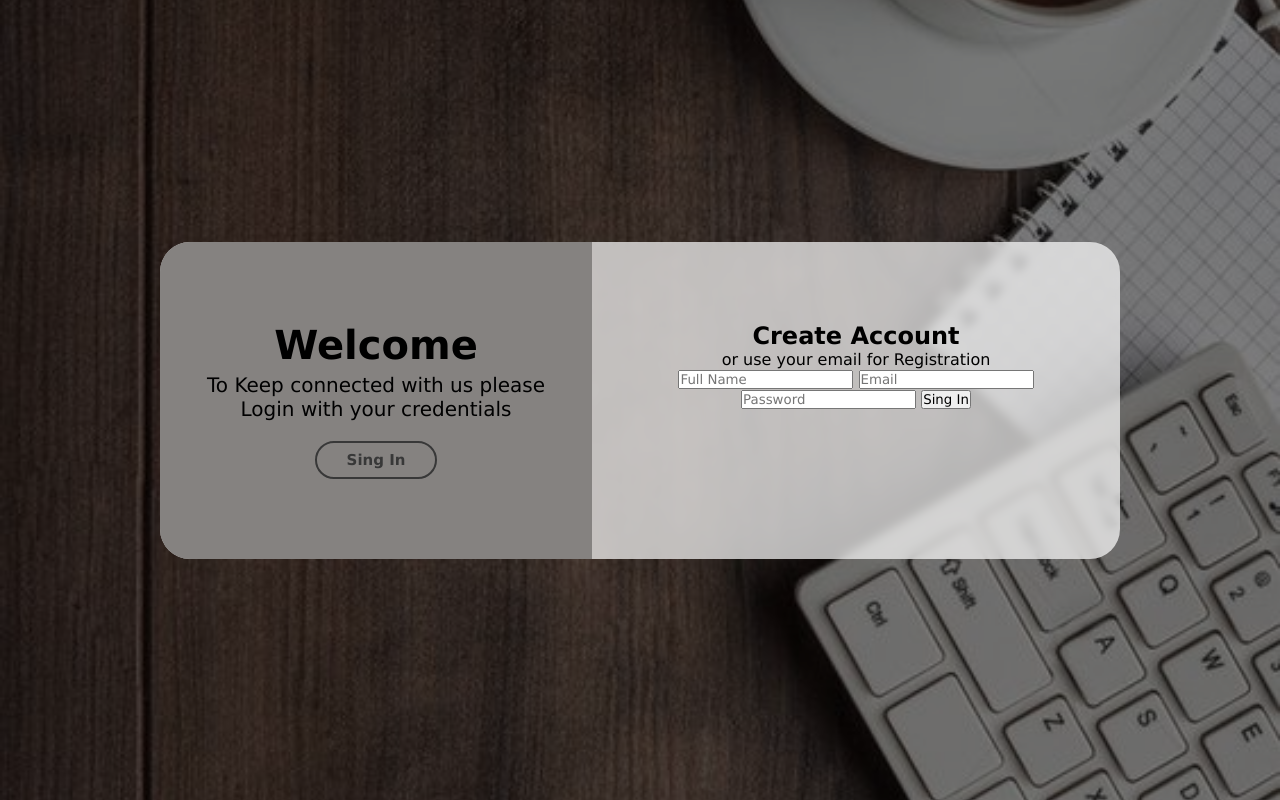
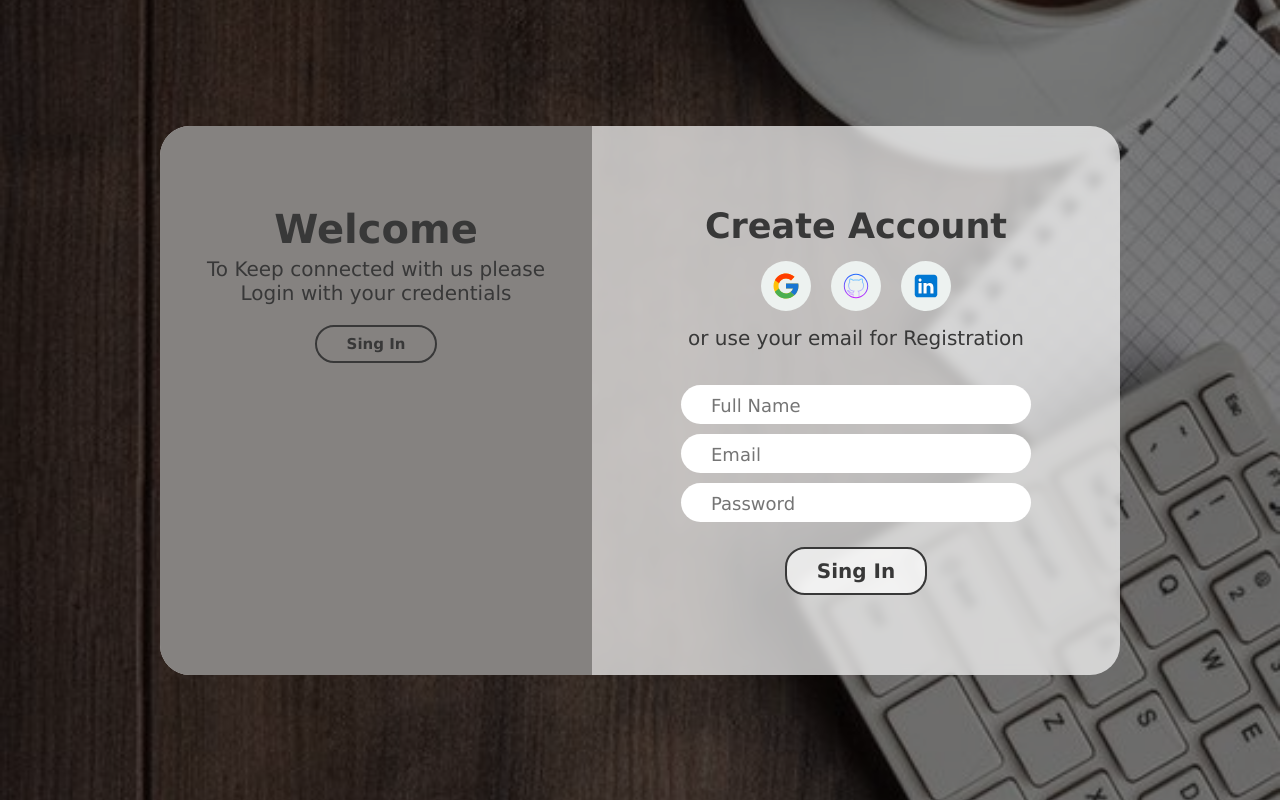
Before and after one commit to andersonrafael/Nav-Menu, a plain HTML site: page index.html in a window 1280 px wide. Drawn offline with Linux system fonts and the light colour scheme.

Commit message:
hover submit

```diff
--- a/index.html
+++ b/index.html
@@ -24,17 +24,17 @@
                 <div class="inner">
                     <h2>Create Account</h2>
                     <nav id="socialLogin">
-                        <a href="#" class="Google"></a>
-                        <a href="#" class="Github"></a>
-                        <a href="#" class="Linkedin"></a>
-                        <a href="#" class="Portfolio"></a>
+                        <a href="#" class="google"></a>
+                        <a href="https://github.com/andersonrafael" class="github"></a>
+                        <a href="https://www.linkedin.com/in/anderson-rafael-log/" class="linkedin"></a>
+
 
                     </nav>
                     <p>or use your email for Registration</p>
                     <form action="" method="post">
                         <input type="text" placeholder="Full Name">
-                        <input type="text" placeholder="Email">
-                        <input type="text" placeholder="Password">
+                        <input type="email" placeholder="Email">
+                        <input type="password" placeholder="Password">
                         <button type="submit">Sing In</button>
                     </form>
                 </div>
--- a/style.css
+++ b/style.css
@@ -3,7 +3,7 @@ body {
     background-position: center;
     background-repeat: no-repeat;
     background-size: cover;
-    background-image: url('img.jpg');
+    background-image: url('/assets/img.jpg');
 }
 
 .inner {
@@ -39,12 +39,12 @@ div#container section article {
 div#container section article h1 {
     font-size: 40px;
     font-weight: 700;
-    color: black;
+    color: #383838;
 }
 
 div#container section article p {
     font-size: 20px;
-    color: black;
+    color: #383838;
     margin-top: 5px;
 }
 
@@ -57,14 +57,92 @@ div#container section article a.btn {
     margin-top: 20px;
     font-weight: 700;
     color: #383838;
-    transition: 0.2s all ease;
+    transition: 1s all ease;
 }
 
-div#container section article a.btn :hover {
-    background-color: rgb(232, 6, 6);
-    color: blue;
+div#container section article a.btn:hover {
+    background-color: rgba(255, 255, 255, 0.7);
+    color: rgb(133, 130, 128);
 }
 
 div#container section aside {
     width: 55%;
 }
+
+div#container section aside h2 {
+    font-size: 35px;
+    color: #383838;
+    font-weight: 700;
+}
+
+div#container section aside p {
+    font-size: 20px;
+    color: #383838;
+}
+
+nav#socialLogin {
+    display: flex;
+    justify-content: center;
+    align-items: center;
+    margin: 15px;
+}
+
+nav#socialLogin a {
+    width: 50px;
+    height: 50px;
+    background: rgb(237, 242, 240);
+    margin: 0 10px;
+    border-radius: 100%;
+    background-position: center;
+    background-repeat: no-repeat;
+    background-size: 60%;
+}
+
+nav#socialLogin a.google {
+    background-image: url("/assets/icons8-google-logo.svg");
+}
+
+nav#socialLogin a.github {
+    background-image: url("/assets/icons8-github.svg");
+}
+
+nav#socialLogin a.linkedin {
+    background-image: url("/assets/icons8-linkedin.svg");
+}
+
+form {
+
+    width: 90%;
+    max-width: 350px;
+    margin: 30px auto 0 auto;
+
+}
+
+form input[type=text],
+form input[type=email],
+form input[type=password] {
+    width: calc(100% - 45px);
+    border: none;
+    padding: 10px 15px 8px 30px;
+    margin: 5px 0;
+    font-size: 18px;
+    border-radius: 20px;
+}
+
+form button[type=submit] {
+    margin-top: 20px;
+    border: #383838 solid 2px;
+    background-color: rgba(255, 255, 255, 0.7);
+    border-radius: 30px;
+    font-size: 20px;
+    font-weight: 600;
+    padding: 10px 30px;
+    border-radius: 20px;
+    color: #383838;
+    transition: 1s all ease;
+}
+
+form button[type=submit] :hover {
+    background-color: rgb(133, 130, 128);
+    color: rgba(255, 255, 255, 0.7);
+}
```
Also changed, not shown: assets/icons8-github.svg (added), assets/icons8-google-logo.svg (added), assets/icons8-linkedin.svg (added), assets/img.jpg (renamed from img.jpg).
